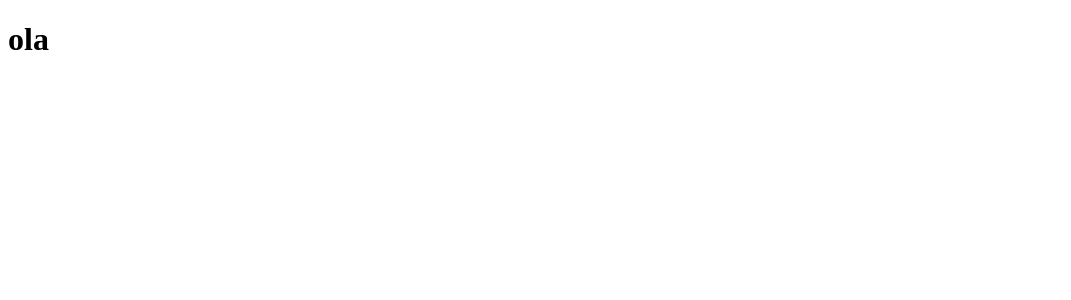
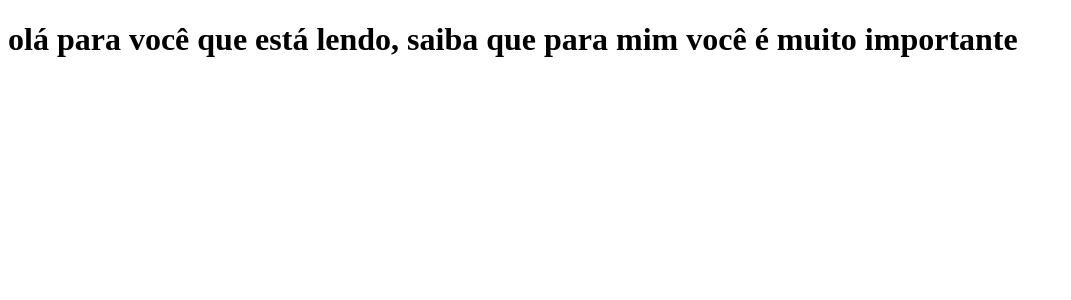
Before and after one commit to Filipe-e/treinando, a Next.js app: page / in a window 1280 px wide. Shown: the top 300 px of the page, without its empty margins (0-1071 px from the left). Built offline with nearby package versions, Linux system fonts and the light colour scheme.

Commit message:
arquivo pagina inicial

```diff
--- a/pages/index.js
+++ b/pages/index.js
@@ -1,6 +1,6 @@
 function Home() {
     return <h1>
-ola
+olá para você que está lendo, saiba que para mim você é muito importante
     </h1>
 }
 
```
